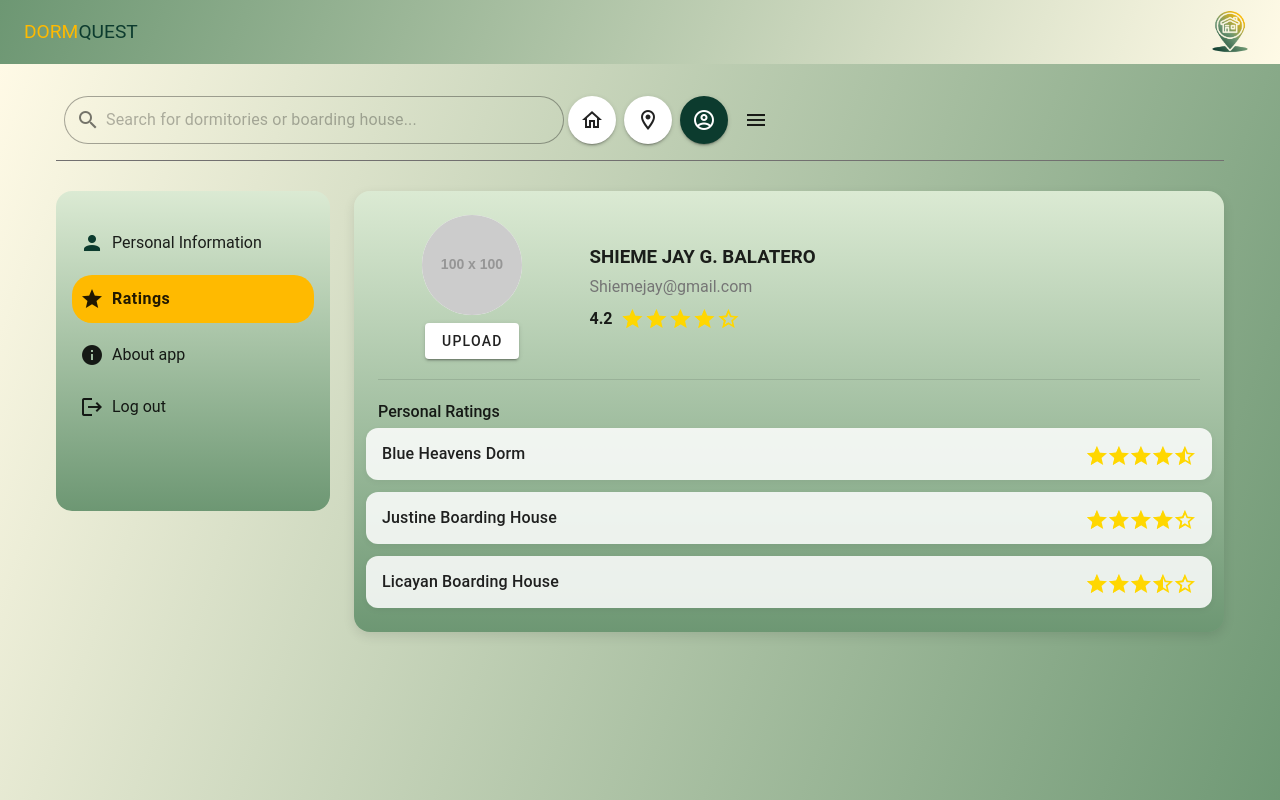
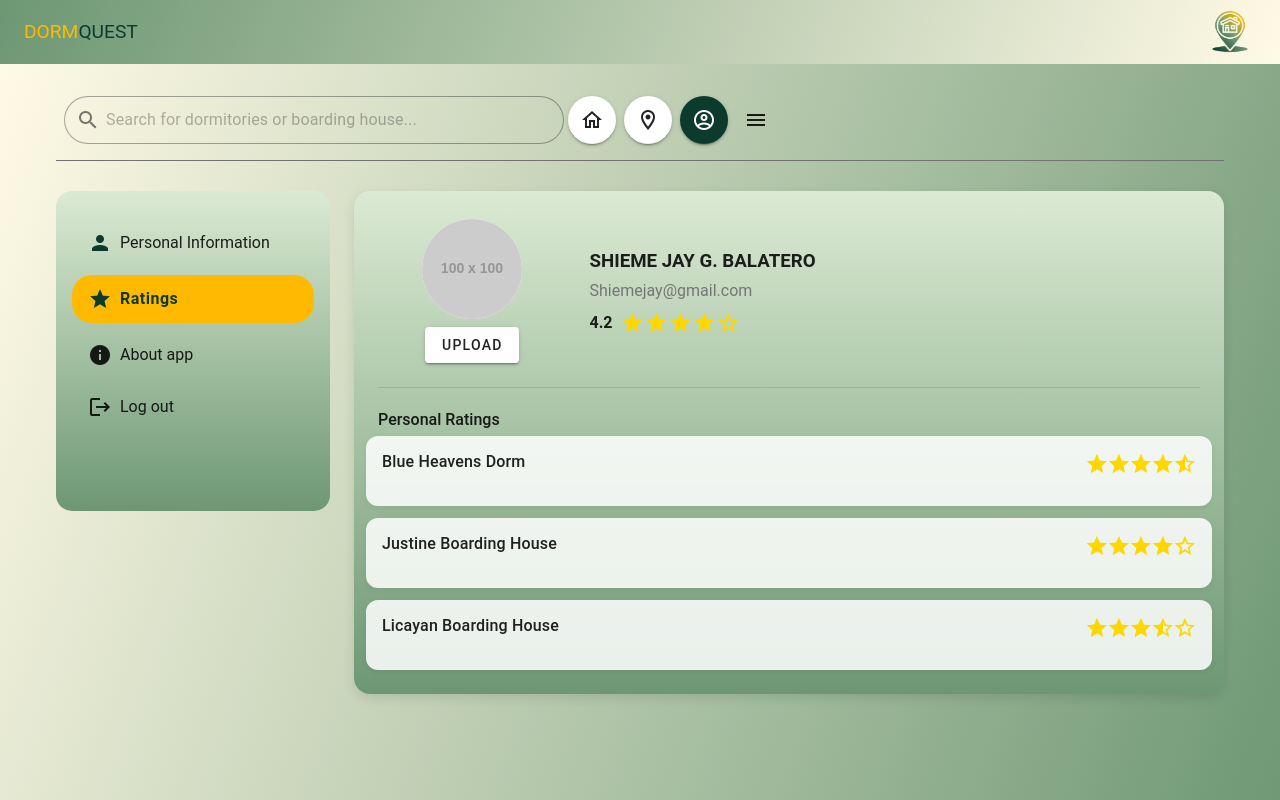
Before and after one commit to shiemejaybalatero/web-dormquest, a Vue app: page /profile/ratings in a window 1280 px wide. Built offline with nearby package versions, Linux system fonts and the light colour scheme.

Commit message:
Fix layout and UI alignment for Ratings interface

```diff
--- a/src/components/layout/AppLayout.vue
+++ b/src/components/layout/AppLayout.vue
@@ -99,8 +99,10 @@ onBeforeUnmount(() => {
 
           <hr class="search-divider" />
 
-          <!-- ✅ This is the fixed named slot -->
-          <slot name="content" />
+          <!-- ✅ Fixed slot with fallback to router-view -->
+          <slot name="content">
+            <router-view />
+          </slot>
         </v-container>
       </div>
     </v-main>
--- a/src/views/auth/RatingsView.vue
+++ b/src/views/auth/RatingsView.vue
@@ -41,28 +41,28 @@ const dormRatings = ref([
         <v-col cols="12" md="3">
           <v-list dense nav class="sidebar pa-4">
             <v-list-item class="mt-3 mb-2">
-              <div class="d-flex align-center">
+              <div class="d-flex align-center pl-2">
                 <v-icon color="#0c3b2e" class="mr-2">mdi-account</v-icon>
                 <span>Personal Information</span>
               </div>
             </v-list-item>
 
             <v-list-item class="selected mb-2">
-              <div class="d-flex align-center">
+              <div class="d-flex align-center pl-2">
                 <v-icon class="mr-2">mdi-star</v-icon>
                 <span class="font-weight-bold text-body-1">Ratings</span>
               </div>
             </v-list-item>
 
             <v-list-item>
-              <div class="d-flex align-center">
+              <div class="d-flex align-center pl-2">
                 <v-icon class="mr-2">mdi-information</v-icon>
                 <span>About app</span>
               </div>
             </v-list-item>
 
             <v-list-item>
-              <div class="d-flex align-center">
+              <div class="d-flex align-center pl-2">
                 <v-icon class="mr-2">mdi-logout</v-icon>
                 <span>Log out</span>
               </div>
@@ -74,7 +74,7 @@ const dormRatings = ref([
         <v-col cols="12" md="9">
           <div class="ratings-section pa-6">
             <v-row align="center">
-              <v-col cols="12" md="3" class="text-center">
+              <v-col cols="12" md="3" class="text-center py-4">
                 <v-avatar size="100">
                   <v-img
                     :src="profileImage || 'https://via.placeholder.com/100'"
@@ -93,7 +93,7 @@ const dormRatings = ref([
                 />
               </v-col>
 
-              <v-col cols="12" md="9">
+              <v-col cols="12" md="9" class="py-4">
                 <h3 class="font-weight-bold mb-1">{{ name }}</h3>
                 <div class="text-grey-darken-1 mb-2">{{ email }}</div>
                 <div class="d-flex align-center">
@@ -150,6 +150,7 @@ const dormRatings = ref([
 .selected {
   background-color: #ffba00 !important;
   border-radius: 20px;
+  color: #0c3b2e;
 }
 
 .ratings-section {
@@ -162,5 +163,6 @@ const dormRatings = ref([
   background: rgba(255, 255, 255, 0.85);
   border-radius: 12px;
   box-shadow: 0 2px 6px rgba(0, 0, 0, 0.05);
+  min-height: 70px;
 }
 </style>
```
